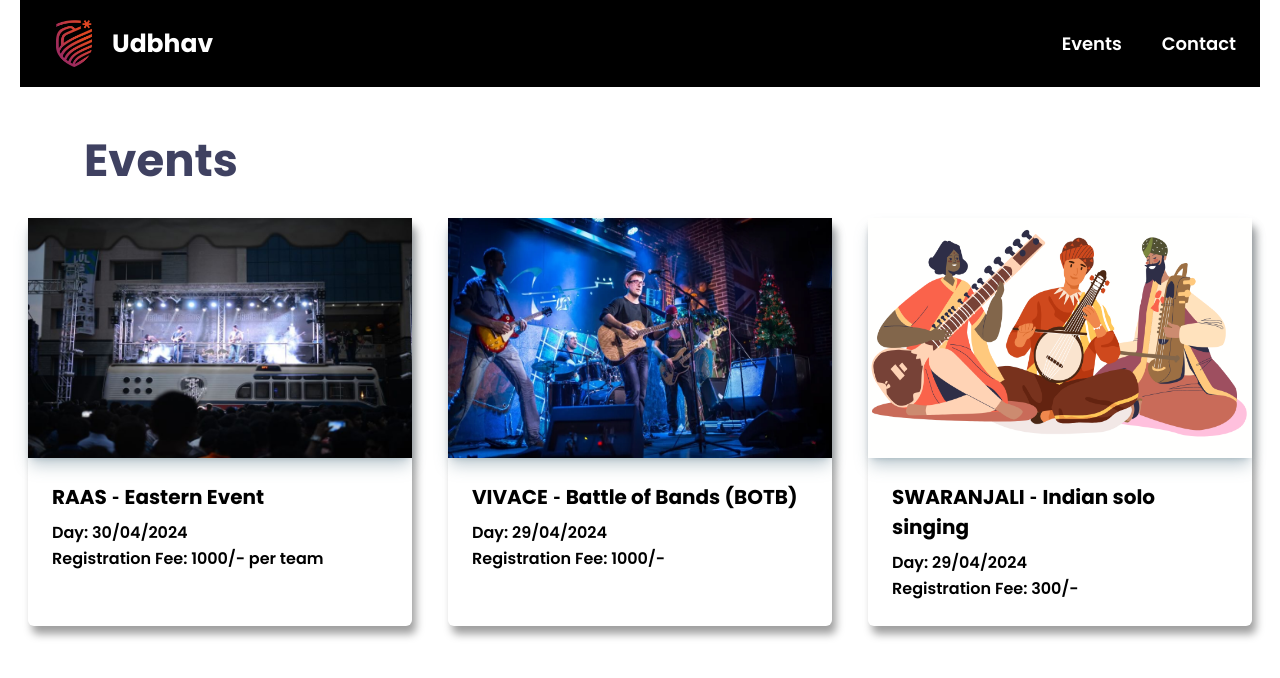
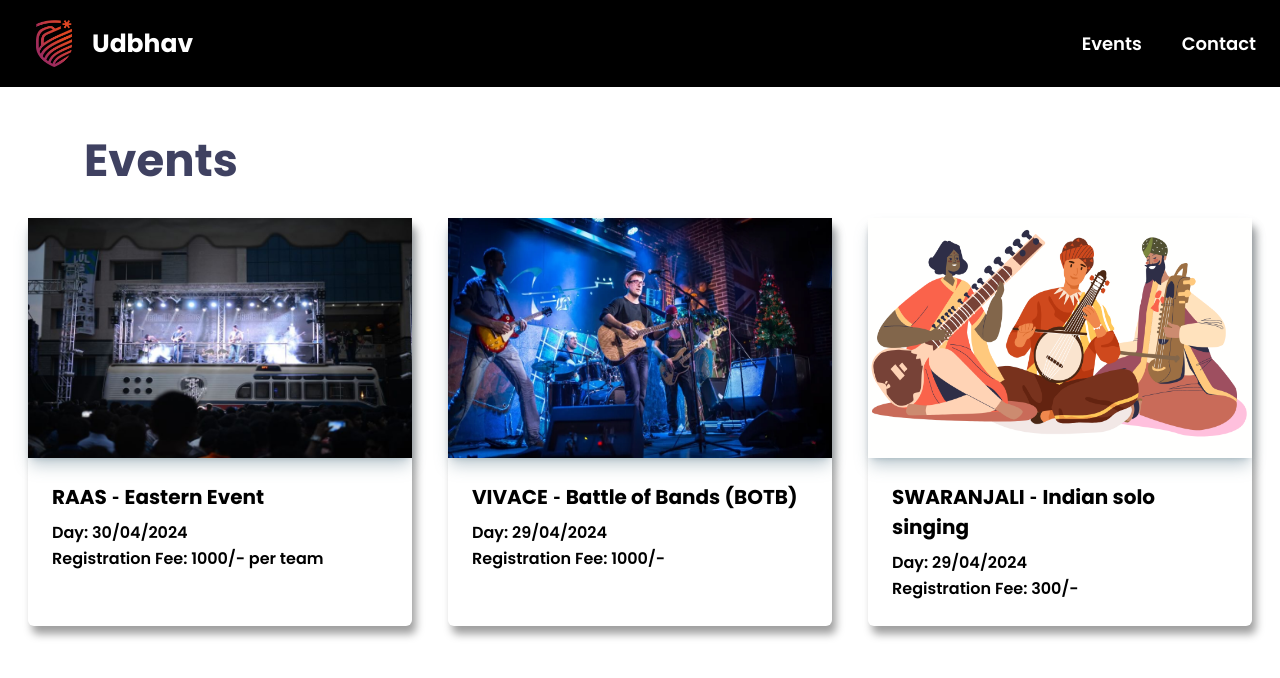
Before and after one commit to Sssunithaaa/udbhav, a React (Vite) app: page /events in a window 1280 px wide. Shown: the top 678 px of the page. Built offline with nearby package versions, Linux system fonts and the light colour scheme; a web font is replaced by a local one.

Commit message:
Events commit

```diff
--- a/src/Pages/Events.jsx
+++ b/src/Pages/Events.jsx
@@ -22,9 +22,9 @@ const Events = () => {
     console.log(selectedDay)
     const filteredEvents = selectedDay ? images.filter(event => event.day === selectedDay) : images;
   return (
-    <section className='w-full text-black mx-auto h-full mb-5 px-5 flex flex-col'>
+    <section className='w-full text-black mx-auto h-full mb-5  flex flex-col'>
      <Header/>
-     <div>
+     <div className='px-5'>
 <div className='flex flex-row justify-between pt-10 lg:pl-16 pl-8 h-full'>
   <div className='flex justify-start'>
         <h1 className='text-[45px]  font-bold text-[#3f4161]'>Events</h1>
```
